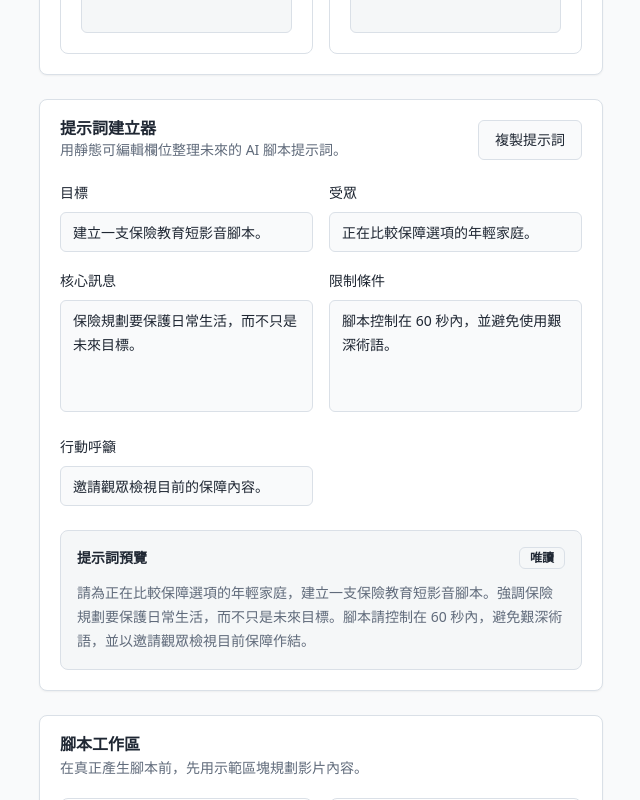
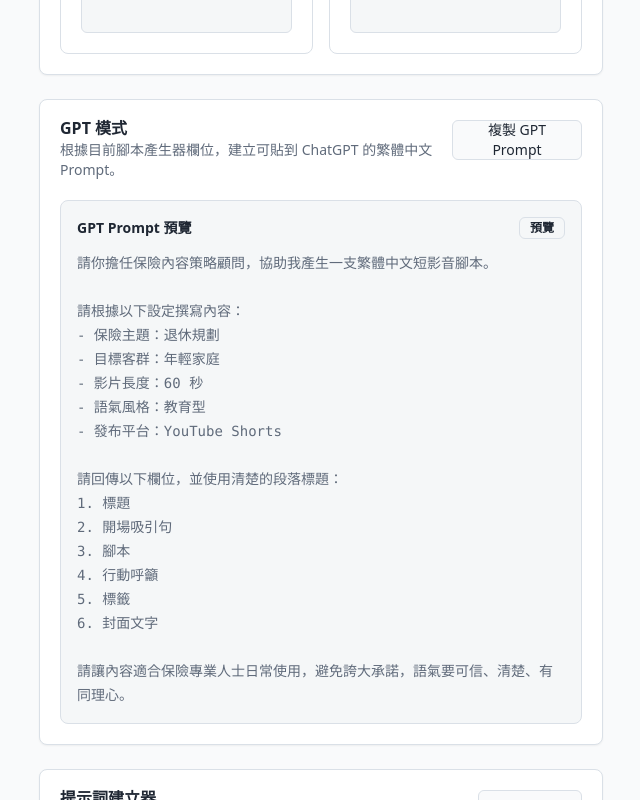
Before and after one commit to sk101049/dailyos, a Next.js app: page /content in a window 1280 px wide. Shown: the part 1440-2240 px from the top of the page, without its empty margins (281-921 px from the left). Built offline with nearby package versions, Linux system fonts and the light colour scheme.

Commit message:
feat: add GPT Mode prompt workflow

```diff
--- a/features/content/content-page.tsx
+++ b/features/content/content-page.tsx
@@ -175,6 +175,29 @@ const assistantSuggestions = [
   "讓行動呼籲更有人味：邀請對話，而不是像自動化指令。"
 ];
 
+function buildGptPrompt(formValues: ScriptGenerationForm) {
+  return [
+    "請你擔任保險內容策略顧問，協助我產生一支繁體中文短影音腳本。",
+    "",
+    "請根據以下設定撰寫內容：",
+    `- 保險主題：${formValues.topic}`,
+    `- 目標客群：${formValues.targetAudience}`,
+    `- 影片長度：${formValues.videoLength}`,
+    `- 語氣風格：${formValues.tone}`,
+    `- 發布平台：${formValues.platform}`,
+    "",
+    "請回傳以下欄位，並使用清楚的段落標題：",
+    "1. 標題",
+    "2. 開場吸引句",
+    "3. 腳本",
+    "4. 行動呼籲",
+    "5. 標籤",
+    "6. 封面文字",
+    "",
+    "請讓內容適合保險專業人士日常使用，避免誇大承諾，語氣要可信、清楚、有同理心。"
+  ].join("\n");
+}
+
 export function ContentPage() {
   const [formValues, setFormValues] =
     useState<ScriptGenerationForm>(initialFormValues);
@@ -182,6 +205,8 @@ export function ContentPage() {
     useState<GeneratedScript>(initialGeneratedScript);
   const [isGenerating, setIsGenerating] = useState(false);
   const [error, setError] = useState<string | null>(null);
+  const [copyMessage, setCopyMessage] = useState<string | null>(null);
+  const gptPrompt = buildGptPrompt(formValues);
 
   async function handleGenerateScript() {
     setIsGenerating(true);
@@ -210,6 +235,20 @@ export function ContentPage() {
       );
     } finally {
       setIsGenerating(false);
+    }
+  }
+
+  async function handleCopyGptPrompt() {
+    if (!navigator.clipboard?.writeText) {
+      setCopyMessage("目前瀏覽器不支援自動複製，請手動選取並複製 GPT Prompt。");
+      return;
+    }
+
+    try {
+      await navigator.clipboard.writeText(gptPrompt);
+      setCopyMessage("已複製 GPT Prompt。");
+    } catch {
+      setCopyMessage("無法自動複製，請手動選取並複製 GPT Prompt。");
     }
   }
 
@@ -281,12 +320,13 @@ export function ContentPage() {
                   <select
                     className="mt-2 h-10 w-full rounded-md border bg-background px-3 text-sm font-semibold outline-none focus-visible:ring-2 focus-visible:ring-ring"
                     value={formValues[control.key]}
-                    onChange={(event) =>
+                    onChange={(event) => {
+                      setCopyMessage(null);
                       setFormValues((current) => ({
                         ...current,
                         [control.key]: event.target.value
-                      }))
-                    }
+                      }));
+                    }}
                   >
                     {control.options.map((option) => (
                       <option key={option} value={option}>
@@ -326,6 +366,38 @@ export function ContentPage() {
                 </Card>
               ))}
             </div>
+          </CardContent>
+        </Card>
+
+        <Card>
+          <CardHeader>
+            <div className="flex flex-col gap-3 sm:flex-row sm:items-start sm:justify-between">
+              <div className="space-y-1">
+                <CardTitle>GPT 模式</CardTitle>
+                <CardDescription>
+                  根據目前腳本產生器欄位，建立可貼到 ChatGPT 的繁體中文 Prompt。
+                </CardDescription>
+              </div>
+              <Button variant="outline" onClick={handleCopyGptPrompt}>
+                複製 GPT Prompt
+              </Button>
+            </div>
+          </CardHeader>
+          <CardContent className="space-y-4">
+            <div className="rounded-lg border bg-secondary/40 p-4">
+              <div className="flex items-center justify-between gap-3">
+                <p className="text-sm font-semibold">GPT Prompt 預覽</p>
+                <Badge variant="outline">{messages.common.preview}</Badge>
+              </div>
+              <pre className="mt-3 whitespace-pre-wrap break-words text-sm leading-6 text-muted-foreground">
+                {gptPrompt}
+              </pre>
+            </div>
+            {copyMessage ? (
+              <p className="rounded-md border bg-background px-3 py-2 text-sm text-muted-foreground">
+                {copyMessage}
+              </p>
+            ) : null}
           </CardContent>
         </Card>
 
```
